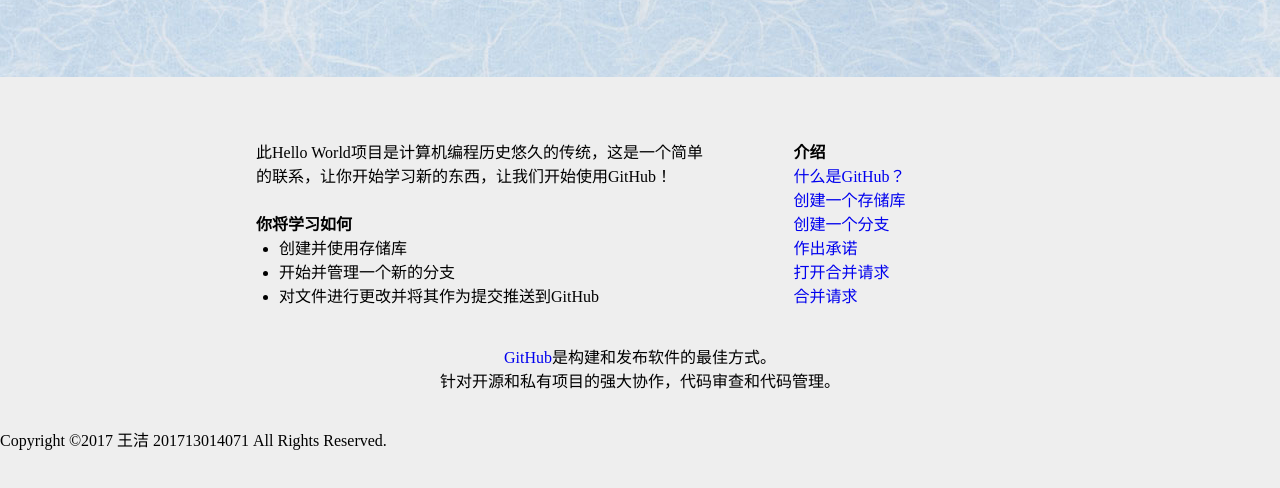
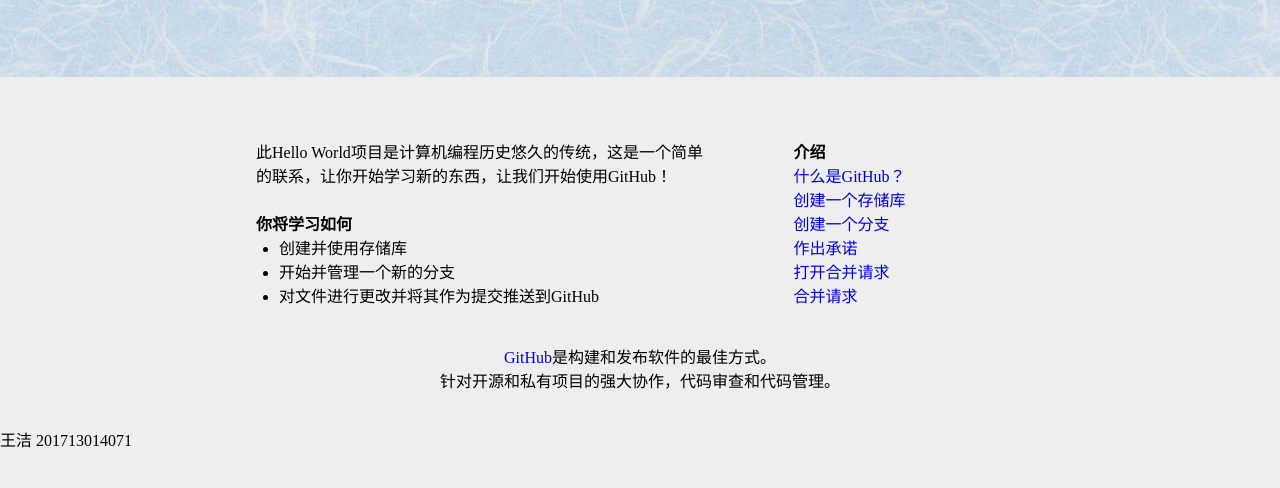
Before and after one commit to yulinbaba/yulinbaba, a plain HTML site: page index.html in a window 1280 px wide. Shown: the part 224-712 px from the top of the page. Drawn offline with Linux system fonts and the light colour scheme.

Commit message:
Update index.html

```diff
--- a/index.html
+++ b/index.html
@@ -42,6 +42,6 @@
             <p>针对开源和私有项目的强大协作，代码审查和代码管理。</p>
         </center>
     </div>
-    <footer>Copyright ©2017 王洁 201713014071 All Rights Reserved.</footer>
+    <p>王洁 201713014071</p>
 </body>
 </html>
```
